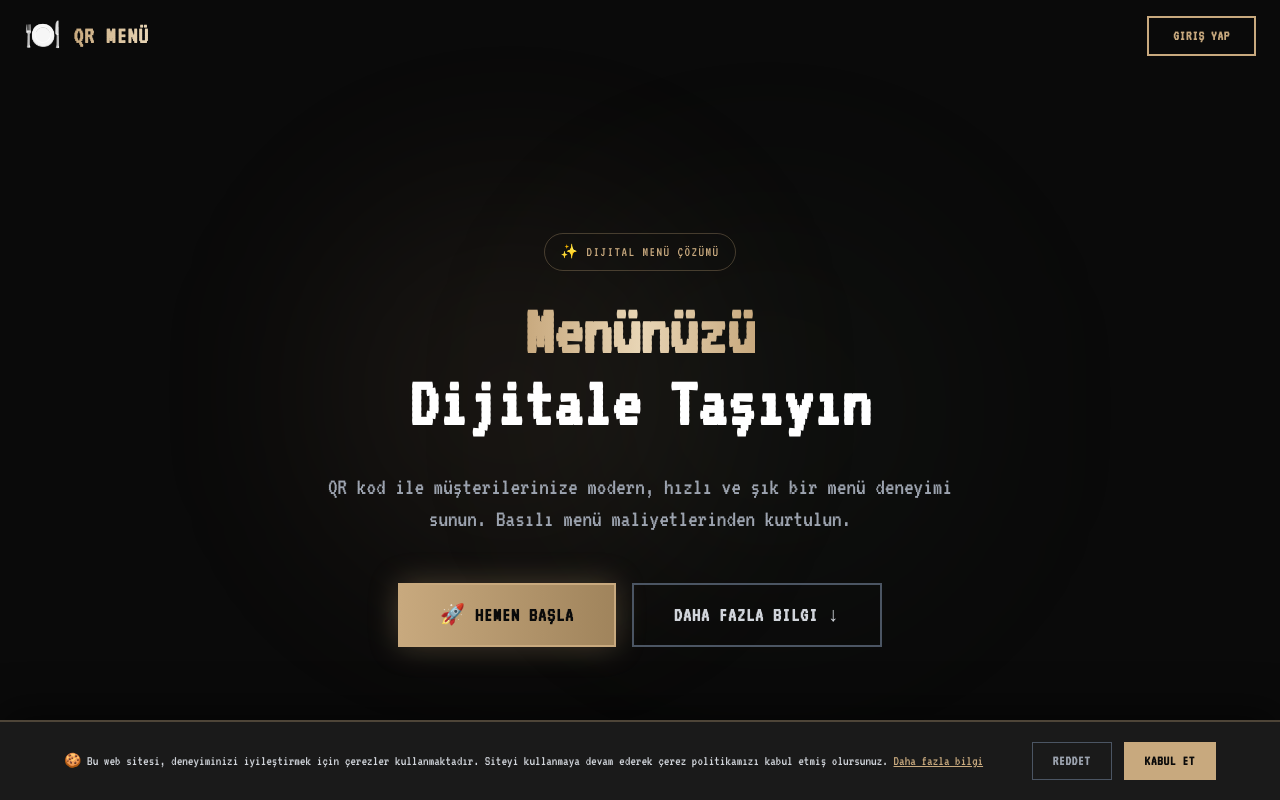
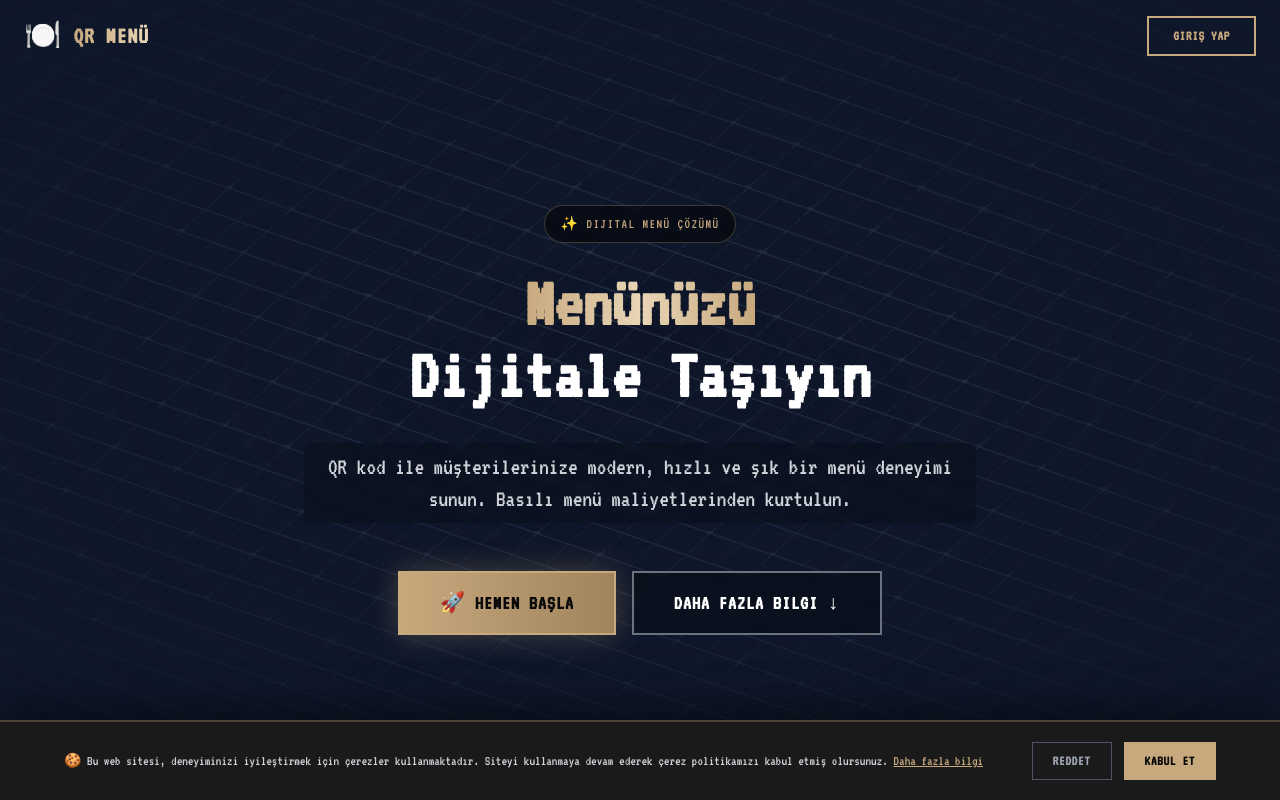
Before and after one commit to ArdaBerke4/Menu, a React (Vite) app: page / in a window 1280 px wide. Shown: the top 800 px of the page. Built offline with nearby package versions, Linux system fonts and the light colour scheme; a web font is replaced by a local one.

Commit message:
feat: integrate Aceternity UI background boxes to Landing page hero section

```diff
--- a/src/pages/Landing.tsx
+++ b/src/pages/Landing.tsx
@@ -1,5 +1,6 @@
 import { useNavigate } from 'react-router-dom';
 import { useState, useEffect } from 'react';
+import { Boxes } from '../components/ui/background-boxes';
 
 /* ---- Mini preview components for each feature card ---- */
 function PreviewQR() {
@@ -228,31 +229,28 @@ export default function Landing() {
       </nav>
 
       {/* Hero Section */}
-      <section className="relative min-h-screen flex items-center justify-center px-6 pt-20">
-        {/* Animated background gradient */}
-        <div className="absolute inset-0 overflow-hidden">
-          <div className="absolute top-1/4 left-1/4 w-96 h-96 bg-[#C8A97E]/10 rounded-full blur-[120px] animate-pulse"></div>
-          <div className="absolute bottom-1/4 right-1/4 w-96 h-96 bg-[#8fb38a]/10 rounded-full blur-[120px] animate-pulse" style={{animationDelay: '1s'}}></div>
-        </div>
+      <section className="relative min-h-[90vh] flex items-center justify-center px-6 pt-20 overflow-hidden bg-slate-900">
+        <div className="absolute inset-0 w-full h-full bg-slate-900 z-10 [mask-image:radial-gradient(transparent,white)] pointer-events-none" />
+        <Boxes />
 
-        <div className="relative z-10 text-center max-w-4xl mx-auto">
-          <div className="mb-6 inline-block px-4 py-2 border border-[#C8A97E]/30 rounded-full text-[#C8A97E] text-sm tracking-widest uppercase animate-fade-in">
+        <div className="relative z-20 text-center max-w-4xl mx-auto mt-10 pointer-events-none">
+          <div className="mb-6 inline-block px-4 py-2 border border-[#C8A97E]/30 rounded-full text-[#C8A97E] text-sm tracking-widest uppercase animate-fade-in bg-black/50 backdrop-blur-sm">
             ✨ Dijital Menü Çözümü
           </div>
-          <h1 className="text-5xl md:text-7xl font-bold mb-8 leading-tight">
-            <span className="bg-gradient-to-r from-[#C8A97E] via-[#E8D5B5] to-[#C8A97E] bg-clip-text text-transparent">Menünüzü</span>
+          <h1 className="text-5xl md:text-7xl font-bold mb-8 leading-tight drop-shadow-2xl">
+            <span className="bg-gradient-to-r from-[#C8A97E] via-[#E8D5B5] to-[#C8A97E] bg-clip-text text-transparent pointer-events-auto">Menünüzü</span>
             <br />
-            <span className="text-white">Dijitale Taşıyın</span>
+            <span className="text-white pointer-events-auto">Dijitale Taşıyın</span>
           </h1>
-          <p className="text-xl md:text-2xl text-gray-400 mb-12 max-w-2xl mx-auto leading-relaxed">
+          <p className="text-xl md:text-2xl text-gray-300 mb-12 max-w-2xl mx-auto leading-relaxed drop-shadow-md bg-black/20 p-2 rounded-lg backdrop-blur-sm pointer-events-auto">
             QR kod ile müşterilerinize modern, hızlı ve şık bir menü deneyimi sunun.
             Basılı menü maliyetlerinden kurtulun.
           </p>
-          <div className="flex flex-col sm:flex-row gap-4 justify-center items-center">
+          <div className="flex flex-col sm:flex-row gap-4 justify-center items-center pointer-events-auto">
             <button onClick={() => navigate('/auth')} className="px-10 py-4 bg-gradient-to-r from-[#C8A97E] to-[#A0845C] text-[#0A0A0A] font-bold text-xl uppercase tracking-wider hover:from-[#E8D5B5] hover:to-[#C8A97E] transition-all duration-300 shadow-[0_0_30px_rgba(200,169,126,0.3)] hover:shadow-[0_0_50px_rgba(200,169,126,0.5)] border-2 border-[#C8A97E]">
               🚀 Hemen Başla
             </button>
-            <button onClick={() => document.getElementById('features')?.scrollIntoView({behavior: 'smooth'})} className="px-10 py-4 border-2 border-gray-600 text-gray-300 font-bold text-xl uppercase tracking-wider hover:border-[#C8A97E] hover:text-[#C8A97E] transition-all duration-300">
+            <button onClick={() => document.getElementById('features')?.scrollIntoView({behavior: 'smooth'})} className="px-10 py-4 border-2 border-gray-500 bg-black/30 backdrop-blur-sm text-white font-bold text-xl uppercase tracking-wider hover:border-[#C8A97E] hover:text-[#C8A97E] transition-all duration-300">
               Daha Fazla Bilgi ↓
             </button>
           </div>
```
